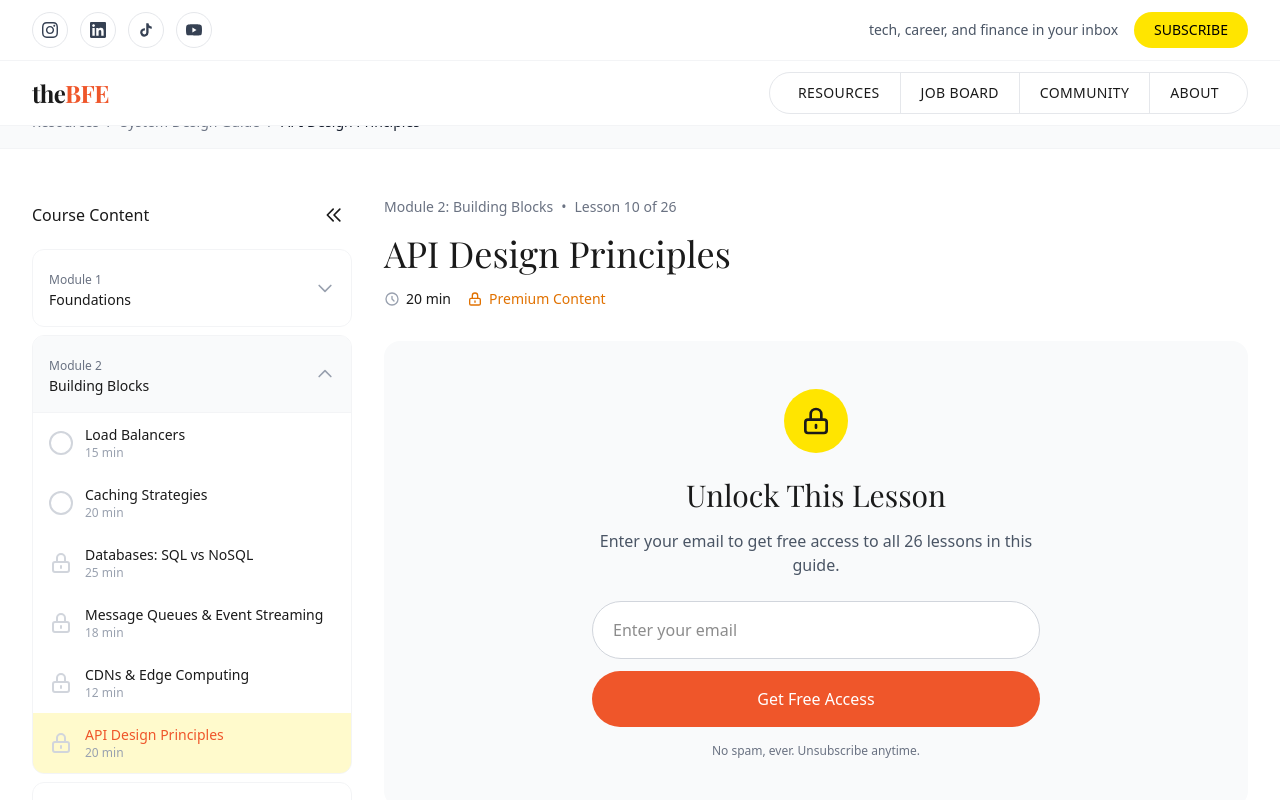
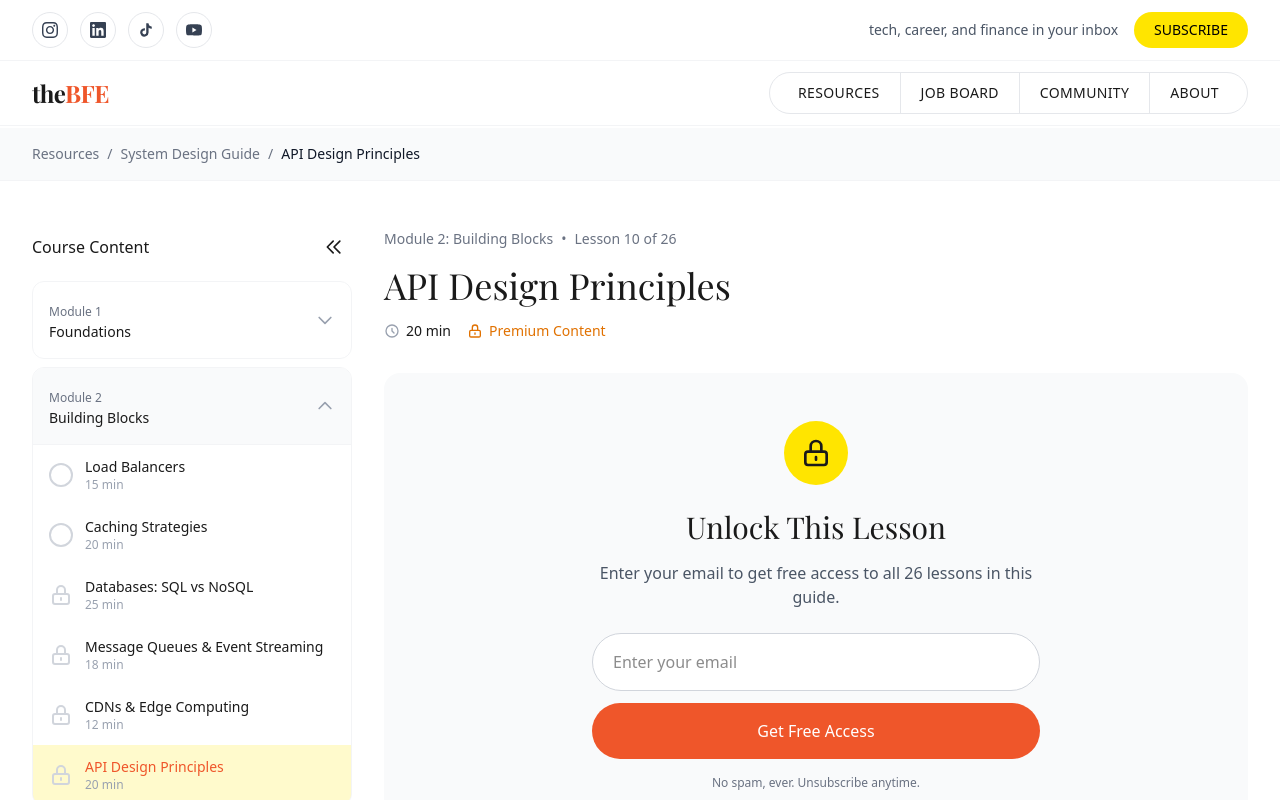
Before and after one commit to nayaunity/bfewebsite, a Next.js app: page /resources/system-design/api-design in a window 1280 px wide. Shown: the top 800 px of the page. Built offline with nearby package versions, Linux system fonts and the light colour scheme; a web font is replaced by a local one.

Commit message:
Fix lesson page layout - increase padding and sticky offset for nav
Increase main content padding to pt-28/pt-32 and sidebar sticky
position to top-36 to properly clear the fixed navigation header.

Co-Authored-By: Claude Opus 4.5 <noreply@anthropic.com>

```diff
--- a/src/app/resources/system-design/[lessonSlug]/page.tsx
+++ b/src/app/resources/system-design/[lessonSlug]/page.tsx
@@ -57,7 +57,7 @@ export default async function LessonPage({ params }: PageProps) {
   return (
     <>
       <Navigation />
-      <main className="pt-20 md:pt-24">
+      <main className="pt-28 md:pt-32">
         {/* Breadcrumb */}
         <div className="bg-gray-50 border-b border-gray-100">
           <div className="max-w-7xl mx-auto px-4 sm:px-6 lg:px-8 py-4">
--- a/src/app/resources/system-design/_components/LessonSidebar.tsx
+++ b/src/app/resources/system-design/_components/LessonSidebar.tsx
@@ -23,7 +23,7 @@ export default function LessonSidebar({ course, currentSlug }: LessonSidebarProp
 
   return (
     <aside className={`${sidebarOpen ? "w-80" : "w-12"} flex-shrink-0 transition-all hidden lg:block`}>
-      <div className="sticky top-28">
+      <div className="sticky top-36">
         <div className="flex items-center justify-between mb-4">
           {sidebarOpen && <h3 className="font-medium">Course Content</h3>}
           <button
--- a/src/app/resources/system-design/page.tsx
+++ b/src/app/resources/system-design/page.tsx
@@ -20,7 +20,7 @@ export default function SystemDesignGuidePage() {
   return (
     <>
       <Navigation />
-      <main className="pt-20 md:pt-24">
+      <main className="pt-28 md:pt-32">
         {/* Hero */}
         <section className="bg-gradient-to-b from-gray-50 to-white py-12 md:py-16 border-b border-gray-100">
           <div className="max-w-7xl mx-auto px-4 sm:px-6 lg:px-8">
```
